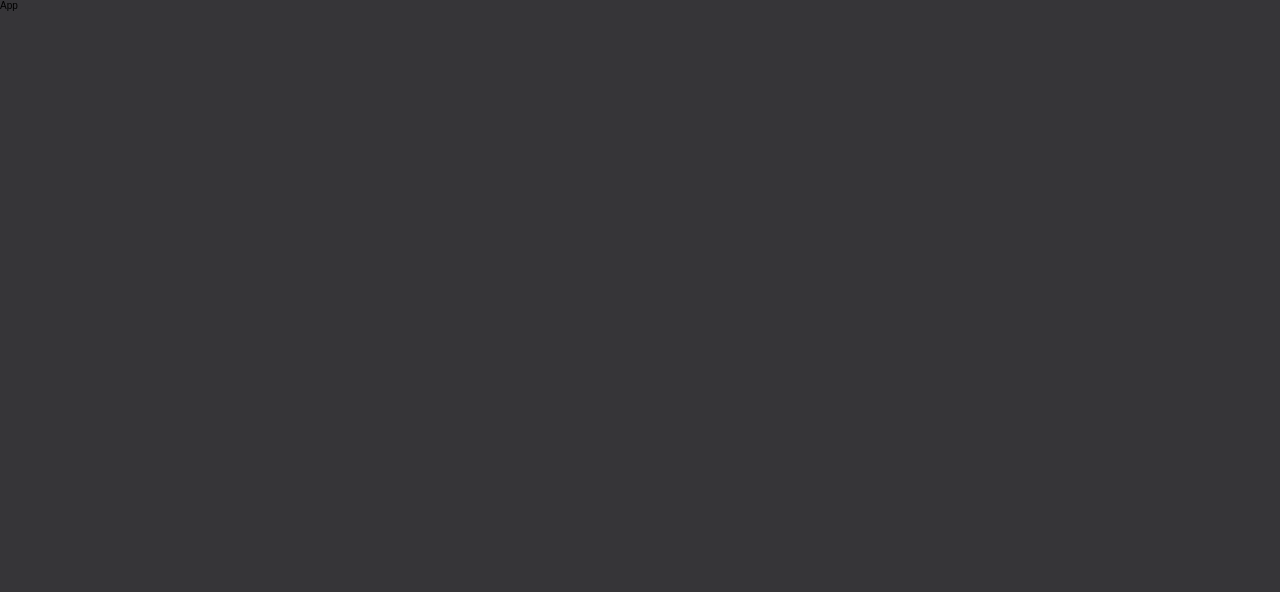
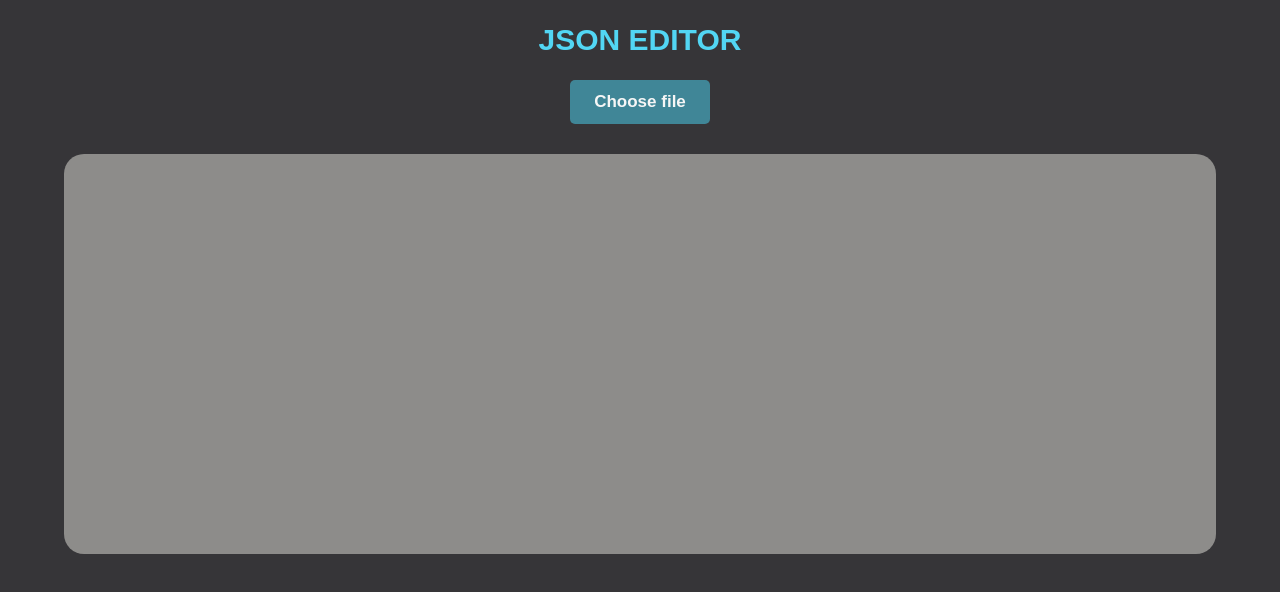
Before and after one commit to Dusan-Lex/fatcat-json-editor, a React (Create React App) app: page / in a window 1280 px wide. Shown: the top 592 px of the page. Built offline with nearby package versions, Linux system fonts and the light colour scheme.

Commit message:
added some styles and parsed json file

```diff
--- a/src/App.tsx
+++ b/src/App.tsx
@@ -1,10 +1,104 @@
 import React from 'react';
+import styled from 'styled-components';
+import Editor from './components/Editor';
+import { color, mixin } from './shered/styles';
+
+const Title = styled.h1`
+	margin:0;
+	height:8rem;
+	font-size: 3rem;
+	${mixin.center}
+	color: ${color.primaryLight};
+`;
+
+const Form = styled.form`
+	text-align:center;
+`;
+
+const ChooseLabel = styled.label`
+	color:${color.tertiary};
+	display: inline-block;
+  padding: 1.2rem 2.4rem;
+  cursor: pointer;
+  border-radius: 5px;
+  background-color: ${color.primaryDark};
+  font-size: 1.7rem;
+	font-weight:600;
+
+	&.disabled{
+		background-color: ${color.secondaryLight};
+	}
+`;
+
+const ChooseInput = styled.input`
+  visibility:hidden;
+	position: absolute;
+	left:0;
+	width:0;
+`;
+
+const ChooseError = styled.p`
+  color:${color.error};
+	font-size: 2rem;
+`;
+
+const DownloadButton = styled.button`
+	color:${color.tertiary};
+	display: inline-block;
+  padding: 1.2rem 2.4rem;
+  cursor: pointer;
+  border-radius: 5px;
+  background-color: ${color.primaryDark};
+  font-size: 1.7rem;
+	font-weight:600;
+	margin-bottom: 3rem;
+`;
 
 function App() {
+	const [file, setFile] = React.useState<string>('');
+	const [loading, setLoading] = React.useState<boolean>(false);
+	const [error, setError] = React.useState<boolean>(false);
+
+	const changeHandler = (event:React.ChangeEvent<HTMLInputElement>) => {
+		setError(false);
+		setLoading(true);
+		const fileReader = new FileReader();
+		if (event.target.files) {
+			if (event.target.files[0]?.type === 'application/json') {
+				fileReader.readAsText(event.target.files[0], 'UTF-8');
+				fileReader.onload = (e) => {
+					if (e.target && e.target.result) {
+						setFile(e.target.result.toString());
+						setLoading(false);
+					}
+				};
+			} else if (!event.target.files[0]) {
+				setLoading(false);
+			} else {
+				event.target.value = '';
+				setError(true);
+				setLoading(false);
+				setFile('');
+			}
+		}
+	};
+
 	return (
-		<div>
-			App
-		</div>
+		<>
+			<Title>JSON EDITOR</Title>
+			<Form>
+				<div>
+					<ChooseLabel htmlFor="file-input" className={loading ? 'disabled' : ''}>
+						Choose file
+					</ChooseLabel>
+					<ChooseInput type="file" id="file-input" name="imageuploads" accept="application/json" onChange={changeHandler} disabled={loading} />
+					{error && <ChooseError>The selected file must be JSON file!</ChooseError>}
+				</div>
+				<Editor file={file} loading={loading} />
+				{!error && file && <DownloadButton type="submit">Download JSON file</DownloadButton>}
+			</Form>
+
+		</>
 	);
 }
 
--- /dev/null
+++ b/src/components/Editor.tsx
@@ -0,0 +1,39 @@
+import React from 'react';
+import styled from 'styled-components';
+import { color, mixin } from '../shered/styles';
+import Spinner from './Spinner';
+
+const StyledEditor = styled.div`
+ background: ${color.secondaryLight};
+ color:${color.secondaryDark};
+ margin:3rem auto;
+ width:90%;
+ max-width: 1400px;
+ min-height: 40rem;
+ border-radius: 2rem;
+ padding:2rem;
+ ${mixin.center}
+`;
+
+const List = styled.ul`
+
+`;
+
+interface EditorProps{
+	file:string
+	loading:boolean
+
+}
+
+const Editor = ({ file, loading }:EditorProps) => {
+	let arr = [];
+	if (file) { arr = JSON.parse(file); }
+	return (
+		<StyledEditor>
+			{loading ?
+				<Spinner /> : <List>{arr.map((item:unknown, index:number) => <li>item</li>)}</List>}
+		</StyledEditor>
+	);
+};
+
+export default Editor;
--- /dev/null
+++ b/src/components/Spinner.tsx
@@ -0,0 +1,24 @@
+import React from 'react';
+import styled from 'styled-components';
+import { color } from '../shered/styles';
+
+export const Roller = styled.div`
+	margin: auto;
+	border: 1rem solid ${color.primaryLight};
+	border-radius: 50%;
+	border-top-color: ${color.primaryDark};
+	width: 6rem;
+	height: 6rem;
+	animation: rotate-spinner 1s linear;
+	animation-iteration-count: infinite;
+	@keyframes rotate-spinner {
+  	100% {
+			transform: rotate(360deg);
+		}
+	}
+`;
+const Spinner = () => {
+	return <Roller />;
+};
+
+export default Spinner;
```
